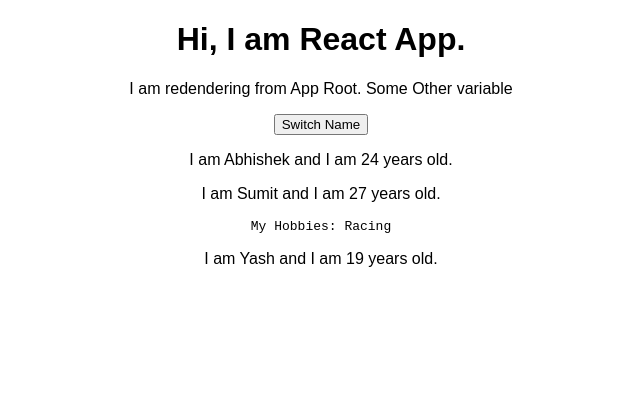
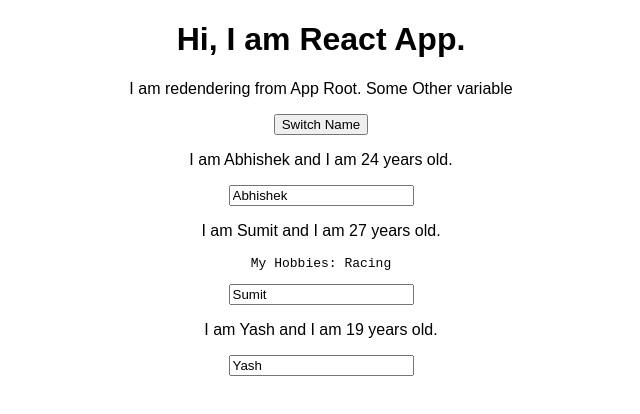
Before and after one commit to webdevabhi/react-complete-guide, a React (Create React App) app: page / in a window 1280 px wide. Shown: the top 414 px of the page, without its empty margins (319-959 px from the left). Built offline with nearby package versions, Linux system fonts and the light colour scheme.

Commit message:
basic two way binding

```diff
--- a/src/App.js
+++ b/src/App.js
@@ -27,6 +27,16 @@
     })
   }
 
+  nameChangedHandler = (event) => {
+    this.setState({
+      persons: [
+        { name: 'Abhi', age: 24 },
+        { name: event.target.value, age: 27 },
+        { name: 'Yash', age: 20 }
+      ]
+    })
+  }
+
   render() {
     return (
       <div className="App">
@@ -41,7 +51,8 @@
         <Person
           name={this.state.persons[1].name}
           age={this.state.persons[1].age}
-          click={this.switchNameHandler.bind(this, 'Abhi!')}>
+          click={this.switchNameHandler.bind(this, 'Abhi!')}
+          changed={this.nameChangedHandler}>
 
           <pre>My Hobbies: Racing</pre>
         </Person>
--- a/src/Person/Person.js
+++ b/src/Person/Person.js
@@ -5,6 +5,8 @@
         <div>
             <p onClick={props.click}>I am {props.name} and I am {props.age} years old.</p>
             {props.children}
+
+            <input type="tex" onChange={props.changed} value={props.name}/>
         </div>
     )
 }
```
